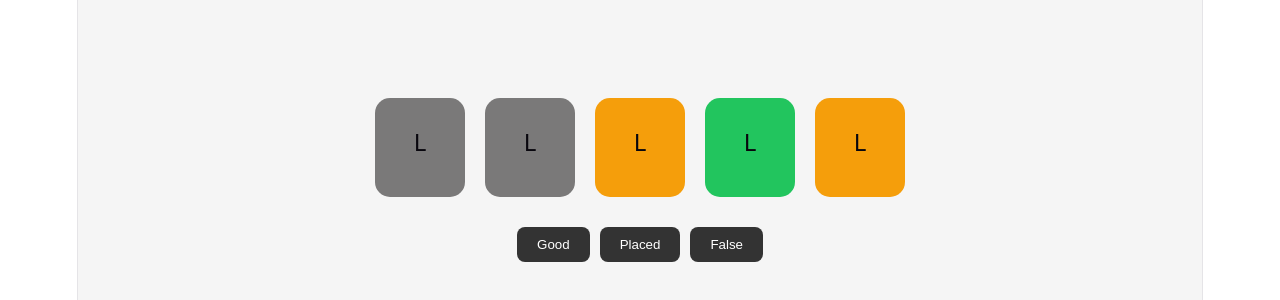
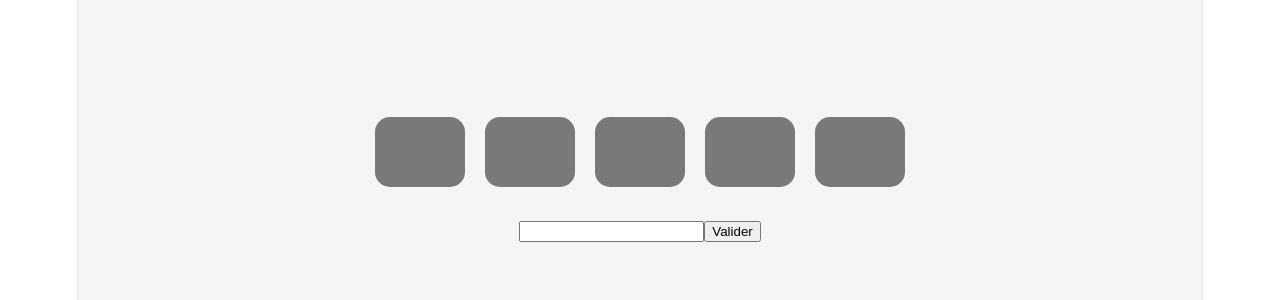
Before and after one commit to EwenDenoual/Wordle, a React (Vite) app in the folder wordle/: page /Game in a window 1280 px wide. Shown: the part 220-520 px from the top of the page. Built offline with nearby package versions, Linux system fonts and the light colour scheme.

Commit message:
fix tentative

```diff
--- a/wordle/src/pages/Game.jsx
+++ b/wordle/src/pages/Game.jsx
@@ -16,41 +16,45 @@ function isGoodWord(word, target) {
 }
 
 function Game() {
-  const [status, setStatus] = useState(isGoodWord("hello", "world"));
+  const [word, setWord] = useState("     ");
+  const target = "world";
+  const [status, setStatus] = useState(isGoodWord(word, target));
 
+  function handleSubmit() {
+    if (word.length !== 5) {
+      return;
+    }
+
+    const result = isGoodWord(word.toLowerCase(), target);
+
+    setStatus(result);
+  }
   return (
     <div className="page">
       <div className="status-container">
-        <div className={`status-card ${status[0]}`}>
-          <h2>L</h2>
+
+        {status.map((s, index) => (
+        <div key={index} className={`status-card ${s}`}>
+          <h2>{word[index]}</h2>
         </div>
-        <div className={`status-card ${status[1]}`}>
-          <h2>L</h2>
-        </div>
-        <div className={`status-card ${status[2]}`}>
-          <h2>L</h2>
-        </div>
-        <div className={`status-card ${status[3]}`}>
-          <h2>L</h2>
-        </div>
-        <div className={`status-card ${status[4]}`}>
-          <h2>L</h2>
-        </div>
+        ))}
+      </div>
+      <div className="input-container">
+
+        <input
+          type="text"
+          maxLength="5"
+          value={word}
+          onChange={(event) => setWord(event.target.value)}
+          placeholder="Entrez un mot"
+        />
+
+        <button onClick={handleSubmit}>
+          Valider
+        </button>
+
       </div>
 
-      <div className="buttons">
-        <button onClick={() => setStatus(["good", status[1], status[2], status[3], status[4]])}>
-          Good
-        </button>
-
-        <button onClick={() => setStatus(["placed", status[1], status[2], status[3], status[4]])}>
-          Placed
-        </button>
-
-        <button onClick={() => setStatus(["false", status[1], status[2], status[3], status[4]])}>
-          False
-        </button>
-      </div>
     </div>
   );
 }
```
